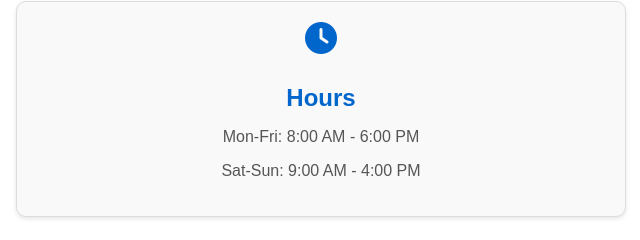
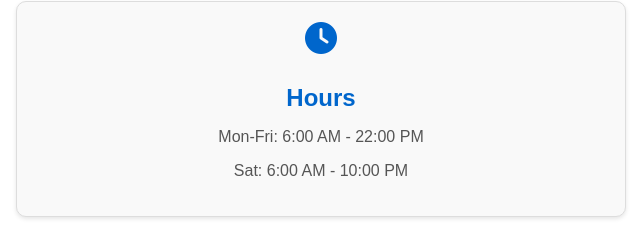
Before and after one commit to allayegana/Radiance-Restorers, a plain HTML site: page contact.html in a window 1280 px wide. Shown: the part 557-797 px from the top of the page, 634-1274 px from the left. Drawn offline with Linux system fonts and the light colour scheme.

Commit message:
more info

```diff
--- a/contact.html
+++ b/contact.html
@@ -205,8 +205,8 @@
         <div class="contact-card">
             <i class="fas fa-clock"></i>
             <h2>Hours</h2>
-            <p>Mon-Fri: 8:00 AM - 6:00 PM</p>
-            <p>Sat-Sun: 9:00 AM - 4:00 PM</p>
+            <p>Mon-Fri: 6:00 AM - 22:00 PM</p>
+            <p>Sat: 6:00 AM - 10:00 PM</p>
         </div>
     </div>
 
```
